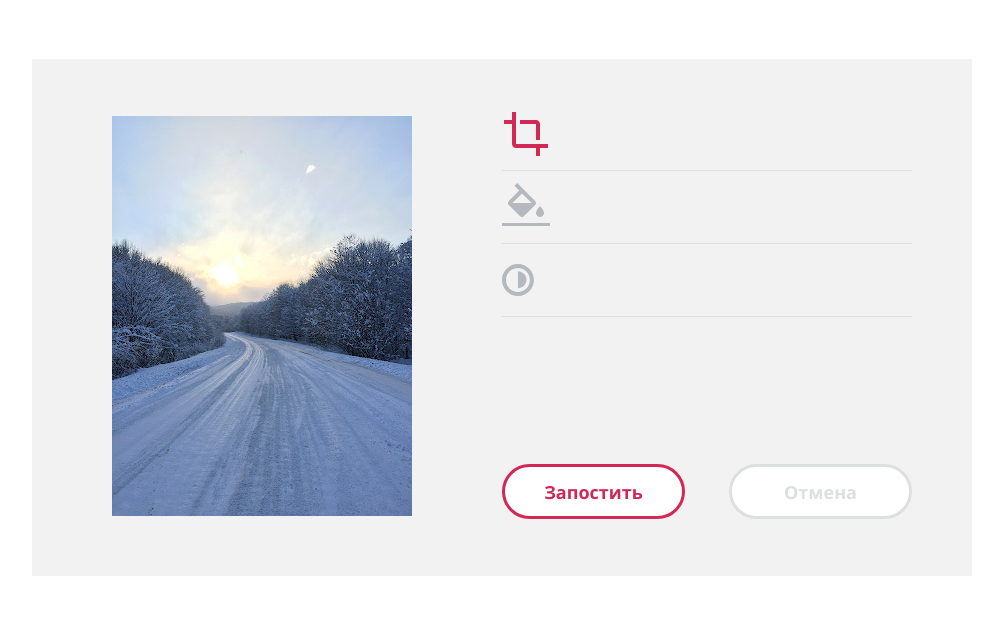
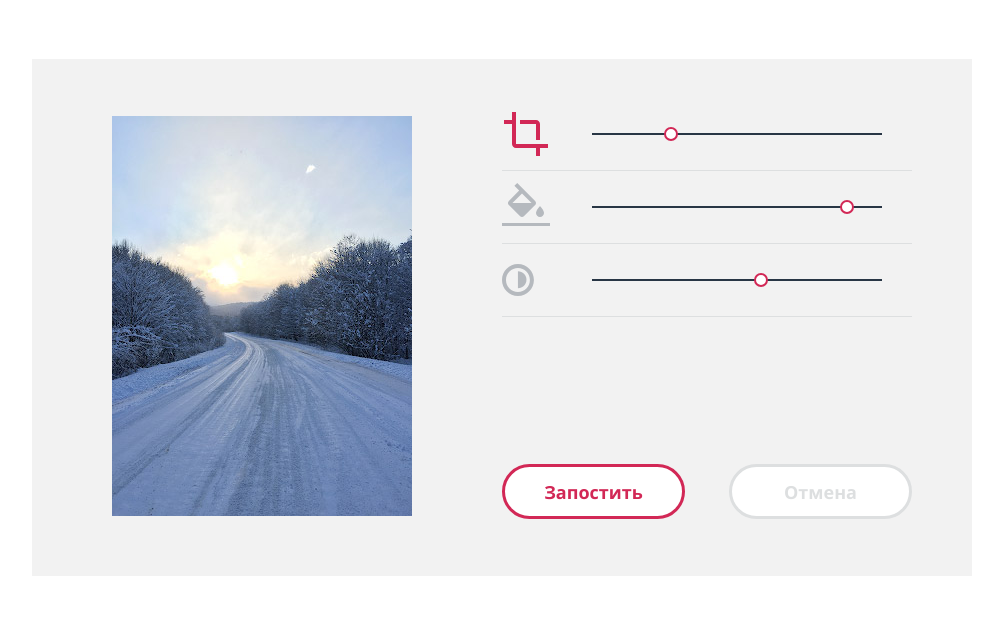
Before and after one commit to Anastasiushka/691317-pink, a website: page source/photo.html in a window 1280 px wide. Shown: the part 2541-3184 px from the top of the page, without its empty margins (138-1141 px from the left). Drawn offline with nearby package versions, Linux system fonts and the light colour scheme; files that its build step writes are made by us from their sources.

Commit message:
Сделала рейнджи

```diff
--- a/source/less/blocks/photo-post.less
+++ b/source/less/blocks/photo-post.less
@@ -32,8 +32,9 @@
 }
 
 .photo__controls-circle {
-  width: 10px;
-  height: 10px;
+  width: 14px;
+  height: 14px;
+  padding: 0;
   background-color: rgb(255, 255, 255);
   border-style: solid;
   border-width: 2px;
@@ -42,12 +43,19 @@
   position: absolute;
   top: 8px;
   left: 230px;
+  cursor: pointer;
 }
 
 .photo__controls-line {
   background-color: rgb(40, 54, 69);
   width: 240px;
   height: 2px;
+}
+
+.photo__controls-range--crop,
+.photo__controls-range--fill,
+.photo__controls-range--contrast {
+  display: none;
 }
 
 .photo__post-buttons {
@@ -67,11 +75,13 @@
   line-height: 18px;
   font-weight: 700;
   margin-bottom: 12px;
+  cursor: pointer;
 }
 
 .photo__post-button:disabled {
   border-color: rgb(221, 223, 224);
   color: rgb(221, 223, 224);
+  cursor: default;
 }
 
 @media (min-width: 660px) {
@@ -94,6 +104,31 @@
     display: none;
   }
 
+  .photo__controls-range--crop,
+  .photo__controls-range--fill,
+  .photo__controls-range--contrast {
+    display: block;
+    border: none;
+    margin-right: 20px;
+    padding-bottom: 15px;
+  }
+
+  .photo__controls-line {
+    width: 202px;
+  }
+
+  .photo__controls-circle--crop {
+    left: 145px;
+  }
+
+  .photo__controls-circle--fill {
+    left: 25px;
+  }
+
+  .photo__controls-circle--contrast {
+    left: 95px;
+  }
+
   .photo__controls-list {
     flex-direction: column;
     align-items: center;
@@ -111,6 +146,7 @@
     width: 275px;
     border-bottom: 1px solid rgb(221, 223, 224);
     display: flex;
+    justify-content: space-between;
     align-items: center;
   }
 
@@ -161,6 +197,35 @@
     width: 410px;
   }
 
+
+
+  .photo__controls-range--crop,
+  .photo__controls-range--fill,
+  .photo__controls-range--contrast {
+    margin-right: 30px;
+    padding-bottom: 15px;
+  }
+
+  .photo__controls-line {
+    width: 290px;
+  }
+
+  .photo__controls-circle--crop {
+    left: 72px;
+  }
+
+  .photo__controls-circle--fill {
+    left: 248px;
+  }
+
+  .photo__controls-circle--contrast {
+    left: 162px;
+  }
+
+
+
+
+
   .photo__post-buttons {
     margin-top: 147px;
     margin-left: 470px;
--- a/source/photo.html
+++ b/source/photo.html
@@ -214,6 +214,12 @@
               <path fill="none" d="M0,0h48v48H0V0z"/>
               <path d="M34,30h4V14c0-2.21-1.79-4-4-4H18v4h16V30z M14,34V2h-4v8H2v4h8v20c0,2.21,1.79,4,4,4h20v8h4v-8h8v-4H14z"/>
             </svg>
+
+            <div class="photo__controls-range photo__controls-range--crop">
+              <h3 class="visually-hidden">Слайдер</h3>
+              <button class="photo__controls-circle photo__controls-circle--crop" type="button"><span class="visually-hidden">Ползунок</span></button>
+              <div class="photo__controls-line"></div>
+            </div>
           </li>
           <li class="photo__controls-item">
             <span class="visually-hidden">Заливка</span>
@@ -222,6 +228,12 @@
               <path d="M33.12,17.88L15.24,0l-2.83,2.83l4.76,4.76L6.88,17.88c-1.17,1.17-1.17,3.07,0,4.24l11,11C18.46,33.71,19.23,34,20,34 s1.54-0.29,2.12-0.88l11-11C34.29,20.95,34.29,19.05,33.12,17.88z M10.41,20L20,10.42L29.59,20H10.41z M38,23c0,0-4,4.33-4,7 c0,2.21,1.79,4,4,4s4-1.79,4-4C42,27.33,38,23,38,23z"/>
               <rect y="40" width="48" height="3"/>
             </svg>
+
+            <div class="photo__controls-range photo__controls-range--fill">
+              <h3 class="visually-hidden">Слайдер</h3>
+              <button class="photo__controls-circle photo__controls-circle--fill" type="button"><span class="visually-hidden">Ползунок</span></button>
+              <div class="photo__controls-line"></div>
+            </div>
           </li>
           <li class="photo__controls-item">
             <span class="visually-hidden">Контраст</span>
@@ -229,13 +241,18 @@
               <path fill="#b5b9be" d="M-19.462-3.96c6.595,0,11.96,5.365,11.96,11.96s-5.365,11.96-11.96,11.96S-31.422,14.595-31.422,8 S-26.057-3.96-19.462-3.96 M-19.462-7.96c-8.814,0-15.96,7.145-15.96,15.96c0,8.813,7.146,15.96,15.96,15.96S-3.502,16.813-3.502,8 C-3.502-0.815-10.648-7.96-19.462-7.96L-19.462-7.96z"/>
               <path d="M-19.462,16.331c4.706,0,8.52-3.813,8.52-8.52c0-4.705-3.813-8.519-8.52-8.519"/>
             </svg>
+
+            <div class="photo__controls-range photo__controls-range--contrast">
+              <h3 class="visually-hidden">Слайдер</h3>
+              <button class="photo__controls-circle photo__controls-circle--contrast" type="button"><span class="visually-hidden">Ползунок</span></button>
+              <div class="photo__controls-line"></div>
+            </div>
           </li>
         </ul>
         <div class="photo__controls-range">
-          <div class="photo__controls-circle">
-          </div>
-          <div class="photo__controls-line">
-          </div>
+          <h3 class="visually-hidden">Слайдер</h3>
+          <button class="photo__controls-circle" type="button"><span class="visually-hidden">Ползунок</span></button>
+          <div class="photo__controls-line"></div>
         </div>
         <div class="photo__post-buttons">
           <button class="photo__post-button" type="button">Запостить</button>
```
